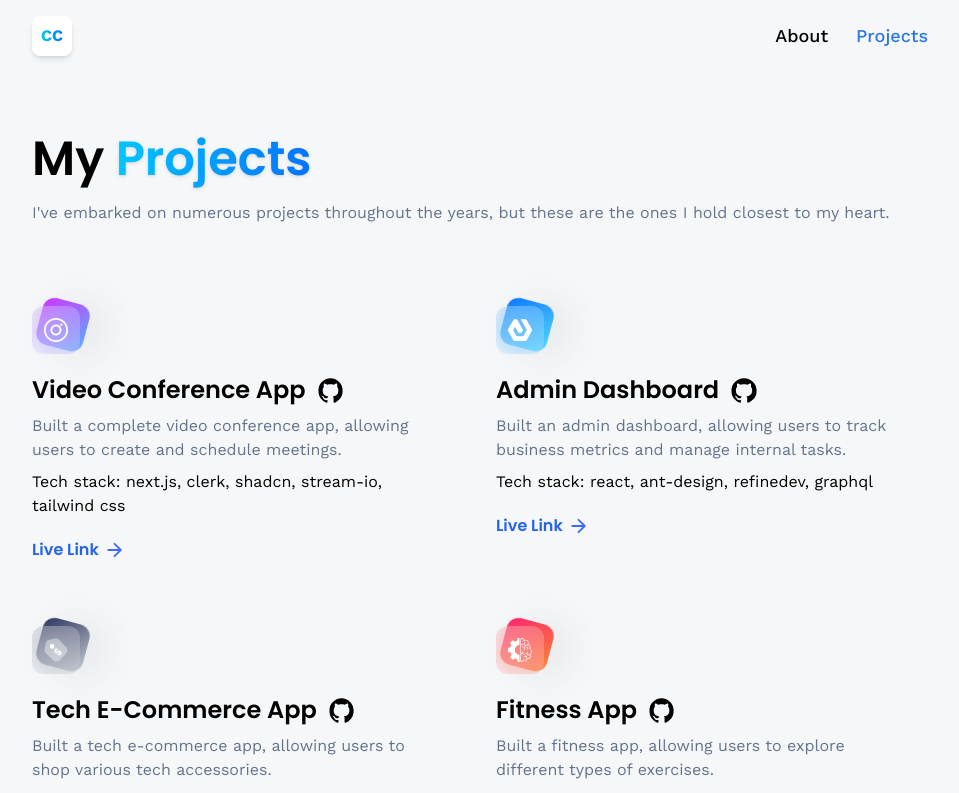
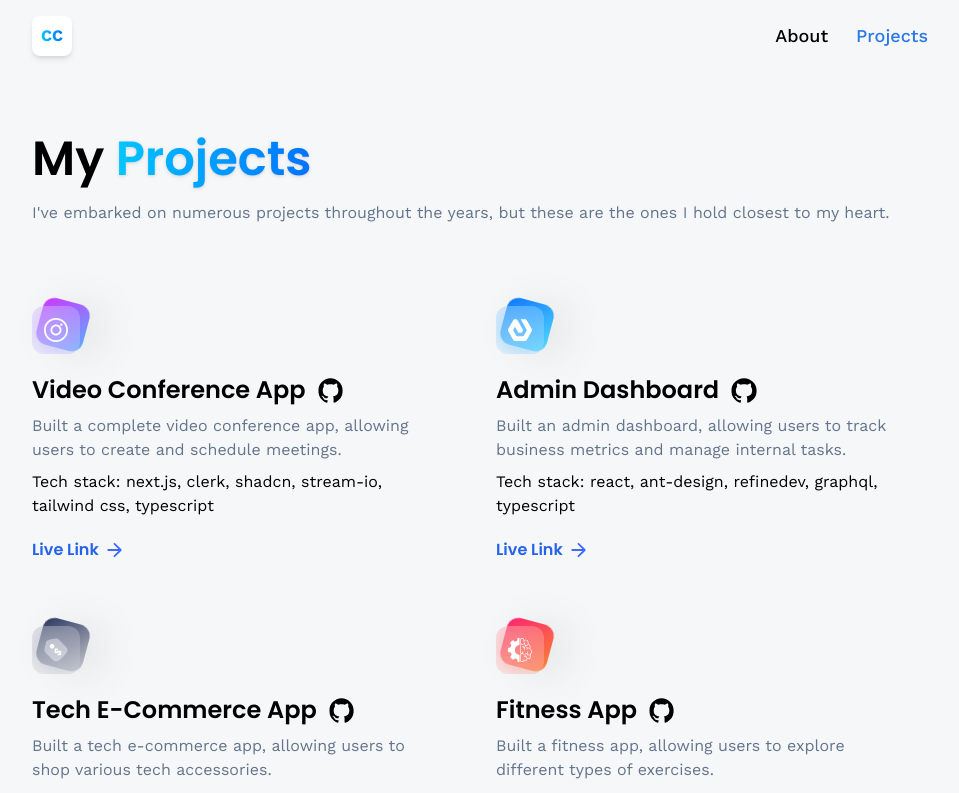
Before and after one commit to DoodleHub/cc-portfolio, a React (Vite) app: page /projects in a window 1280 px wide. Shown: the top 793 px of the page, without its empty margins (160-1119 px from the left). Built offline with nearby package versions, Linux system fonts and the light colour scheme; no server answers.

Commit message:
chore: update projects

```diff
--- a/src/constants/index.js
+++ b/src/constants/index.js
@@ -154,7 +154,14 @@ export const projects = [
     name: 'Video Conference App',
     description:
       'Built a complete video conference app, allowing users to create and schedule meetings.',
-    techStack: ['next.js', 'clerk', 'shadcn', 'stream-io', 'tailwind css'],
+    techStack: [
+      'next.js',
+      'clerk',
+      'shadcn',
+      'stream-io',
+      'tailwind css',
+      'typescript',
+    ],
     link: 'https://join-huddle.vercel.app',
     githubLink: 'https://github.com/DoodleHub/huddle',
   },
@@ -164,7 +171,7 @@ export const projects = [
     name: 'Admin Dashboard',
     description:
       'Built an admin dashboard, allowing users to track business metrics and manage internal tasks.',
-    techStack: ['react', 'ant-design', 'refinedev', 'graphql'],
+    techStack: ['react', 'ant-design', 'refinedev', 'graphql', 'typescript'],
     link: 'https://lumos-board.vercel.app',
     githubLink: 'https://github.com/DoodleHub/lumos',
   },
@@ -174,7 +181,7 @@ export const projects = [
     name: 'Tech E-Commerce App',
     description:
       'Built a tech e-commerce app, allowing users to shop various tech accessories.',
-    techStack: ['next.js', 'sanity.io', 'stripe'],
+    techStack: ['next.js', 'sanity.io', 'stripe', 'typescript'],
     link: 'https://techie-mart.vercel.app/',
     githubLink: 'https://github.com/DoodleHub/techie-mart',
   },
@@ -184,7 +191,7 @@ export const projects = [
     name: 'Fitness App',
     description:
       'Built a fitness app, allowing users to explore different types of exercises.',
-    techStack: ['react', 'material ui'],
+    techStack: ['react', 'material ui', 'typescript'],
     link: 'https://fit-vibes.vercel.app/',
     githubLink: 'https://github.com/DoodleHub/fit-vibes',
   },
@@ -194,7 +201,14 @@ export const projects = [
     name: 'Fashion E-Commerce App',
     description:
       'Built a fashion e-commerce app, allowing users to shop various styles of clothings.',
-    techStack: ['react', 'redux', 'styled-components', 'firebase', 'stripe'],
+    techStack: [
+      'react',
+      'redux',
+      'styled-components',
+      'firebase',
+      'stripe',
+      'typescript',
+    ],
     link: 'https://shop-attire.vercel.app/',
     githubLink: 'https://github.com/DoodleHub/attire',
   },
```
